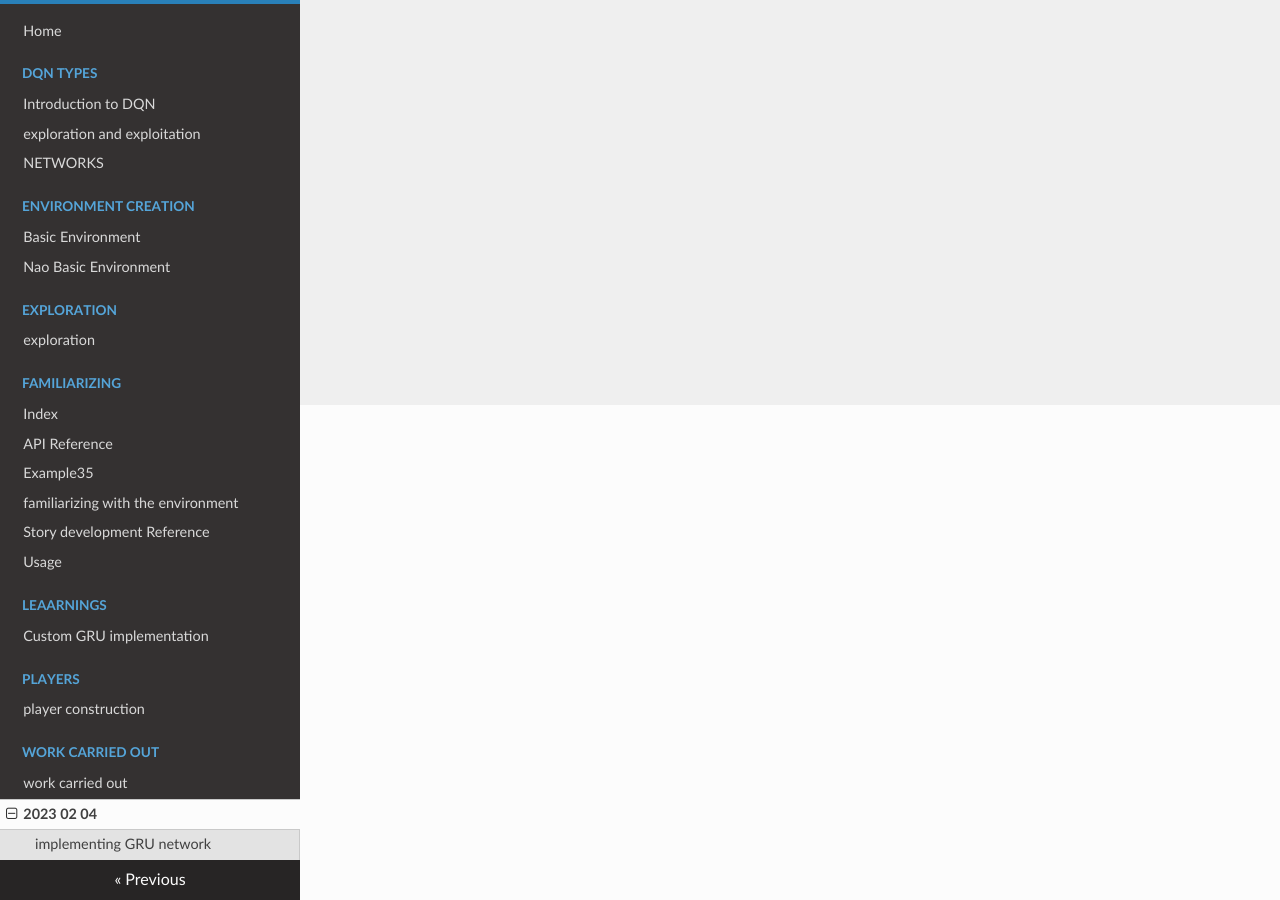
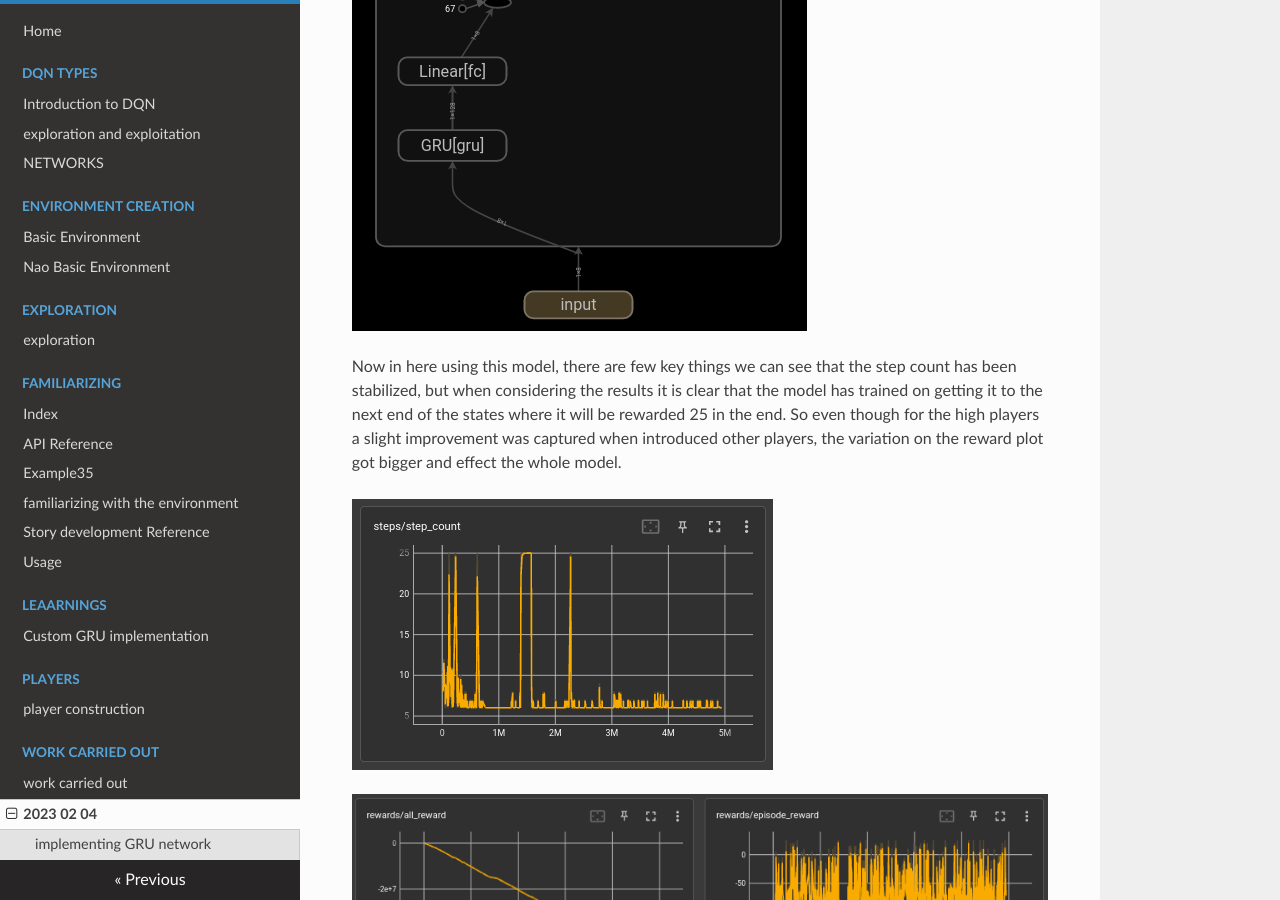
Before and after one commit to hasithz/Nao_doc, an MkDocs documentation site: the page built from docs/work carried out/2023 02 04.md, in a window 1280 px wide and 900 px high, scrolled down 495 px. Built offline with MkDocs 1.6.1, drawn with Linux system fonts in a browser that asks for light colours; nearby versions of some CDN libraries.

Commit message:
work on single GRU updated

```diff
--- a/docs/work carried out/2023 02 04.md
+++ b/docs/work carried out/2023 02 04.md
@@ -3,3 +3,11 @@
 ### implementing GRU network
 
 The idea is to develop a simple GRU network. And construct the agent. As for the basic implementation a single GRU cell network was used in Actor Critic.
+
+![single cell GRU model](https://github.com/hasithz/Nao_doc/blob/main/assets/images/GRU%20cell%20model.png?raw=true)
+
+Now in here using this model, there are few key things we can see that the step count has been stabilized, but when considering the results it is clear that the model has trained on getting it to the next end of the states where it will be rewarded 25 in the end. So even though for the high players a slight improvement was captured when introduced other players, the variation on the reward plot got bigger and effect the whole model.
+
+![step](https://github.com/hasithz/Nao_doc/blob/main/assets/images/GRU%20step%202023-02-05.png?raw=true)
+
+![q value](https://github.com/hasithz/Nao_doc/blob/main/assets/images/GRU%20reward%202023-02-05.png?raw=true)
```
